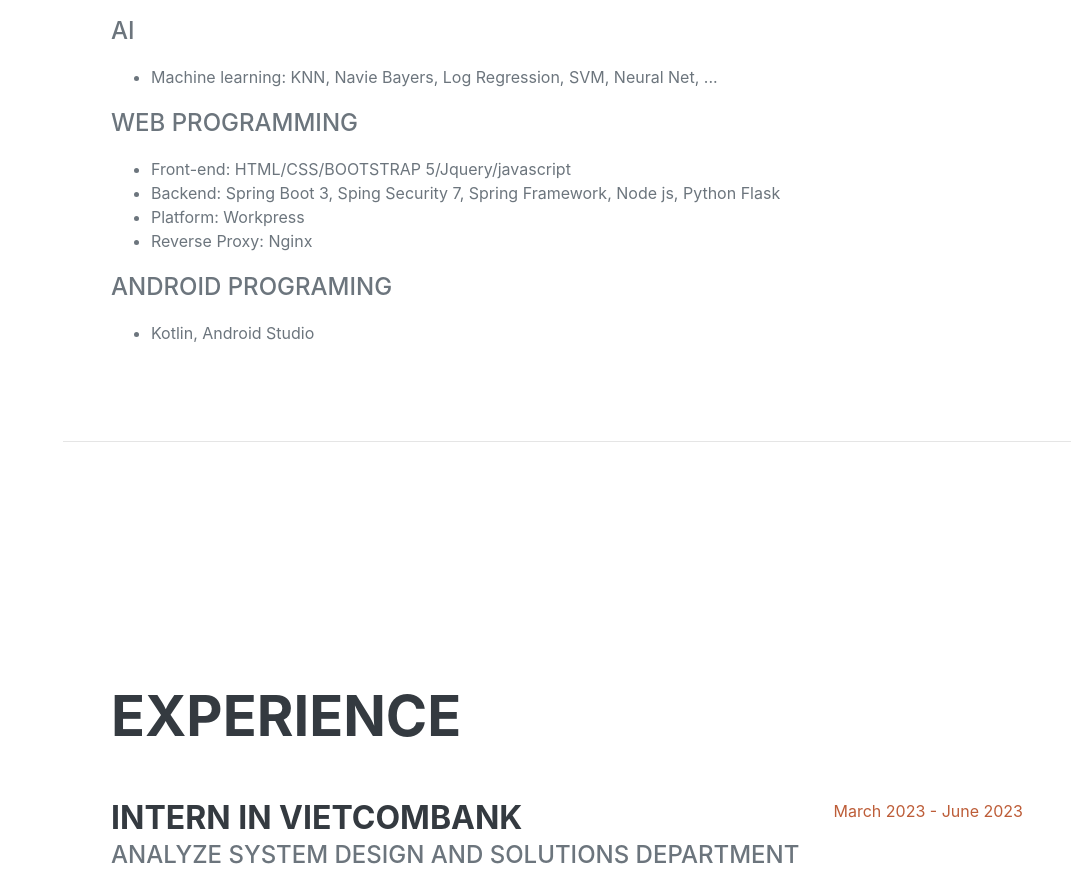
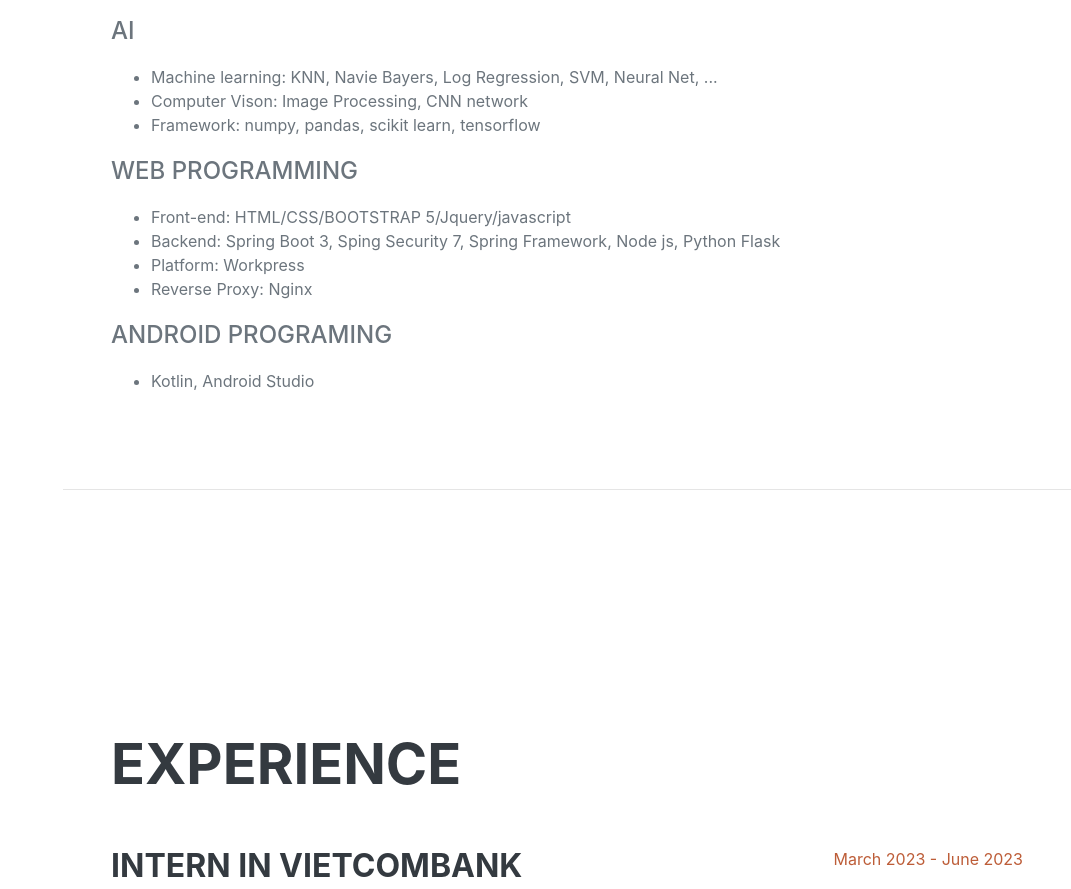
Before and after one commit to nkt780426/cv, a plain HTML site: page index.html in a window 1280 px wide. Shown: the part 2047-2936 px from the top of the page, without its empty margins (209-1280 px from the left). Drawn offline with nearby package versions, Linux system fonts and the light colour scheme; a web font is replaced by a local one.

Commit message:
Them AI info

```diff
--- a/index.html
+++ b/index.html
@@ -133,6 +133,8 @@
                     <div class="subheading mb-3">AI</div>
                     <ul>
                         <li>Machine learning: KNN, Navie Bayers, Log Regression, SVM, Neural Net, ...</li>
+                        <li>Computer Vison: Image Processing, CNN network</li>
+                        <li>Framework: numpy, pandas, scikit learn, tensorflow</li>
                     </ul>
                     <div class="subheading mb-3">Web Programming</div>
                     <ul>
```
